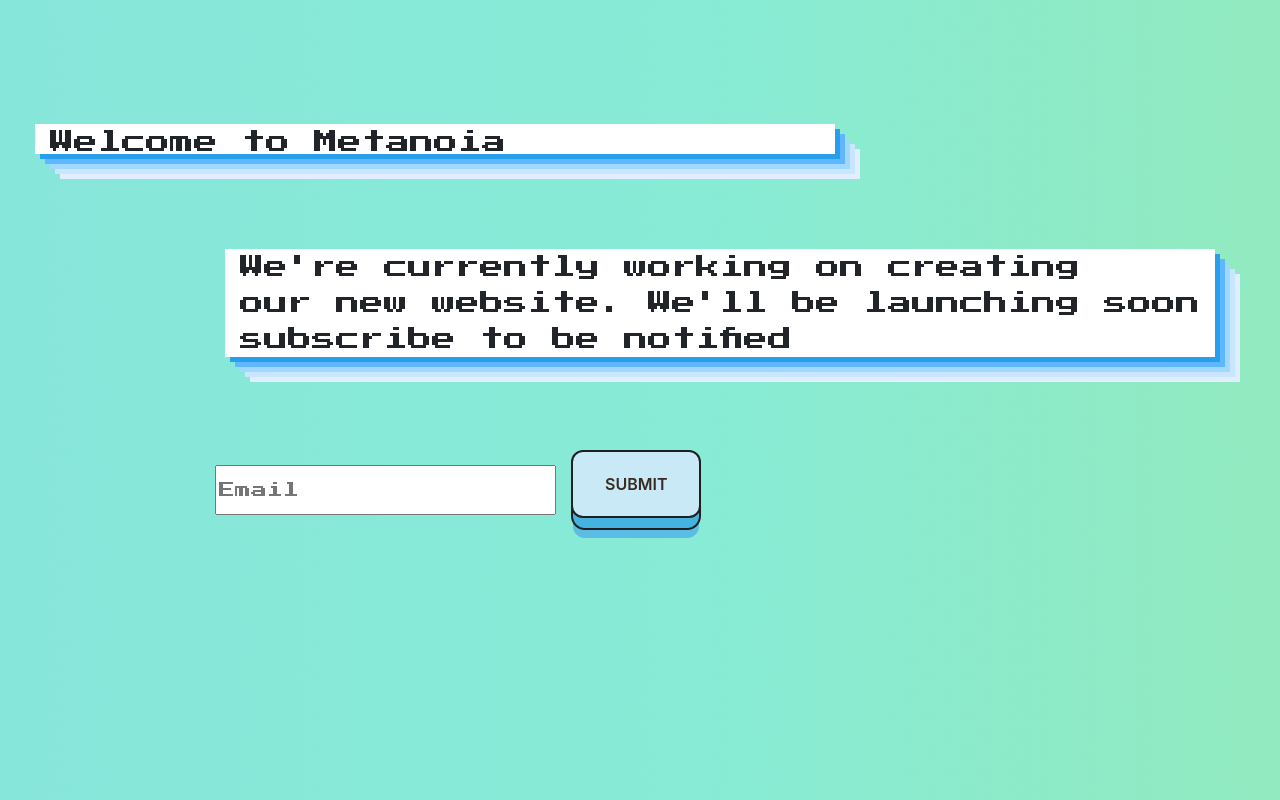
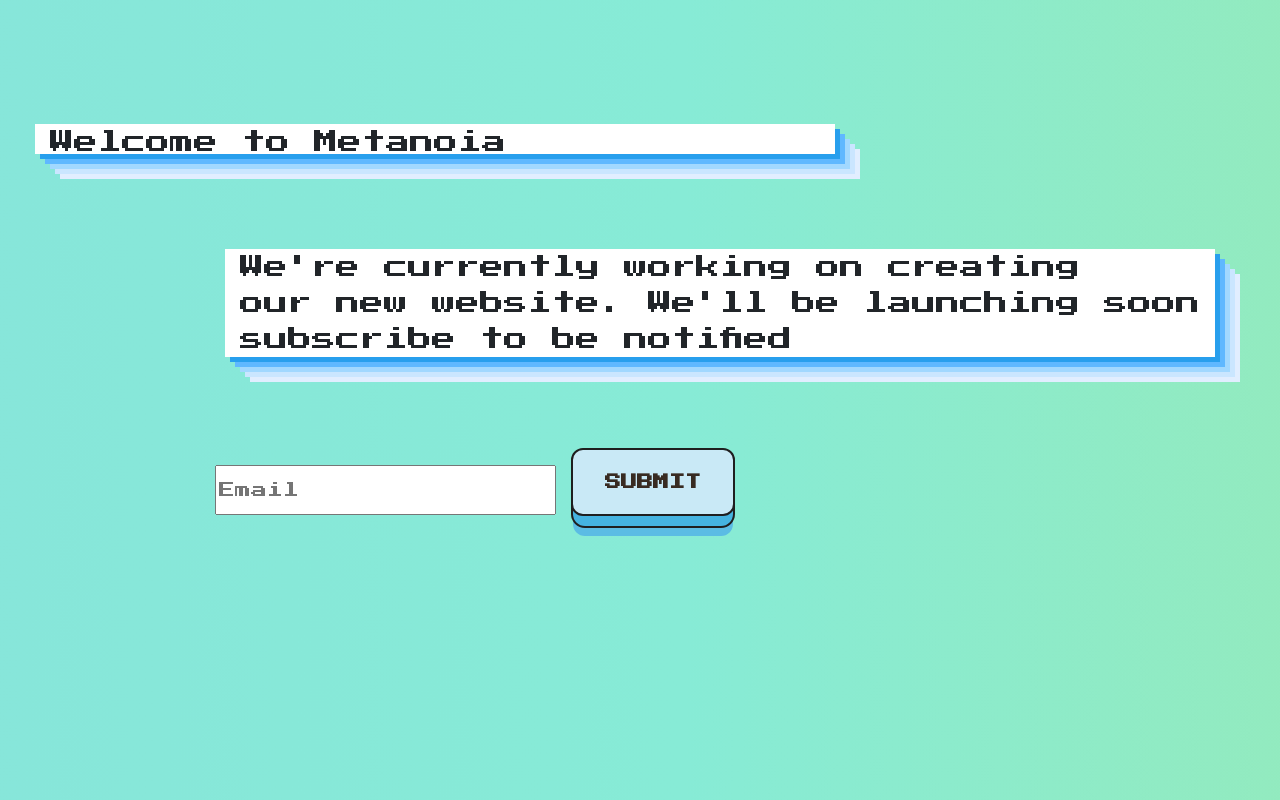
Before and after one commit to elepantight/coming-soon, a React (Create React App) app: page / in a window 1280 px wide. Built offline with nearby package versions, Linux system fonts and the light colour scheme.

Commit message:
some style

```diff
--- a/src/scss/partials/_layout.scss
+++ b/src/scss/partials/_layout.scss
@@ -87,7 +87,7 @@ p {
     height: 50px;
     margin: 15px;
     font-family: "Press Start 2P", cursive;
-  }
+  }font-family: "Press Start 2P", cursive;
 }
 
 .icon-list {
@@ -109,7 +109,7 @@ button {
   vertical-align: middle;
   text-decoration: none;
   font-size: inherit;
-  font-family: inherit;
+  font-family: "Press Start 2P", cursive;
   &.btn {
     font-weight: 600;
     color: $text;
```
